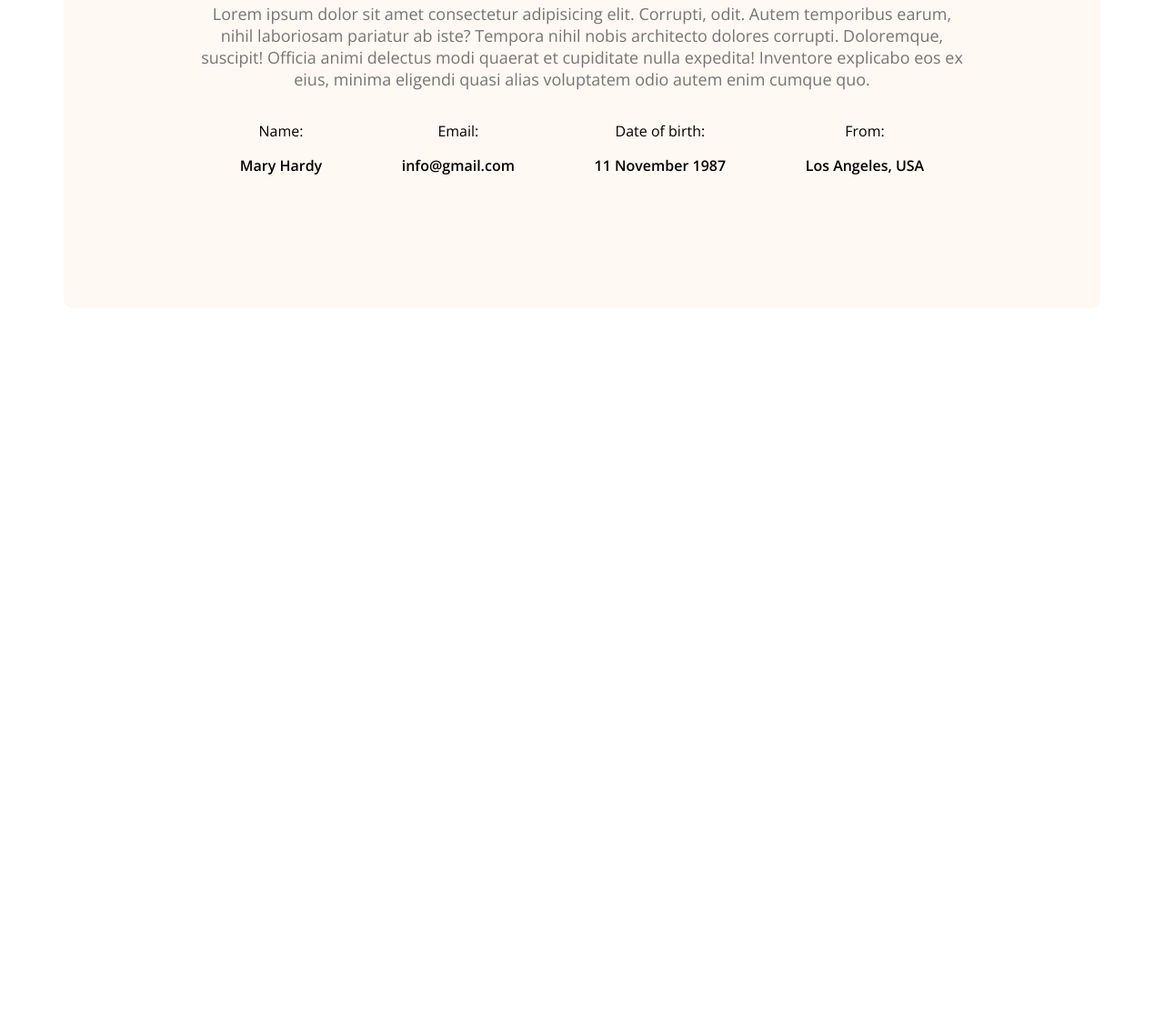
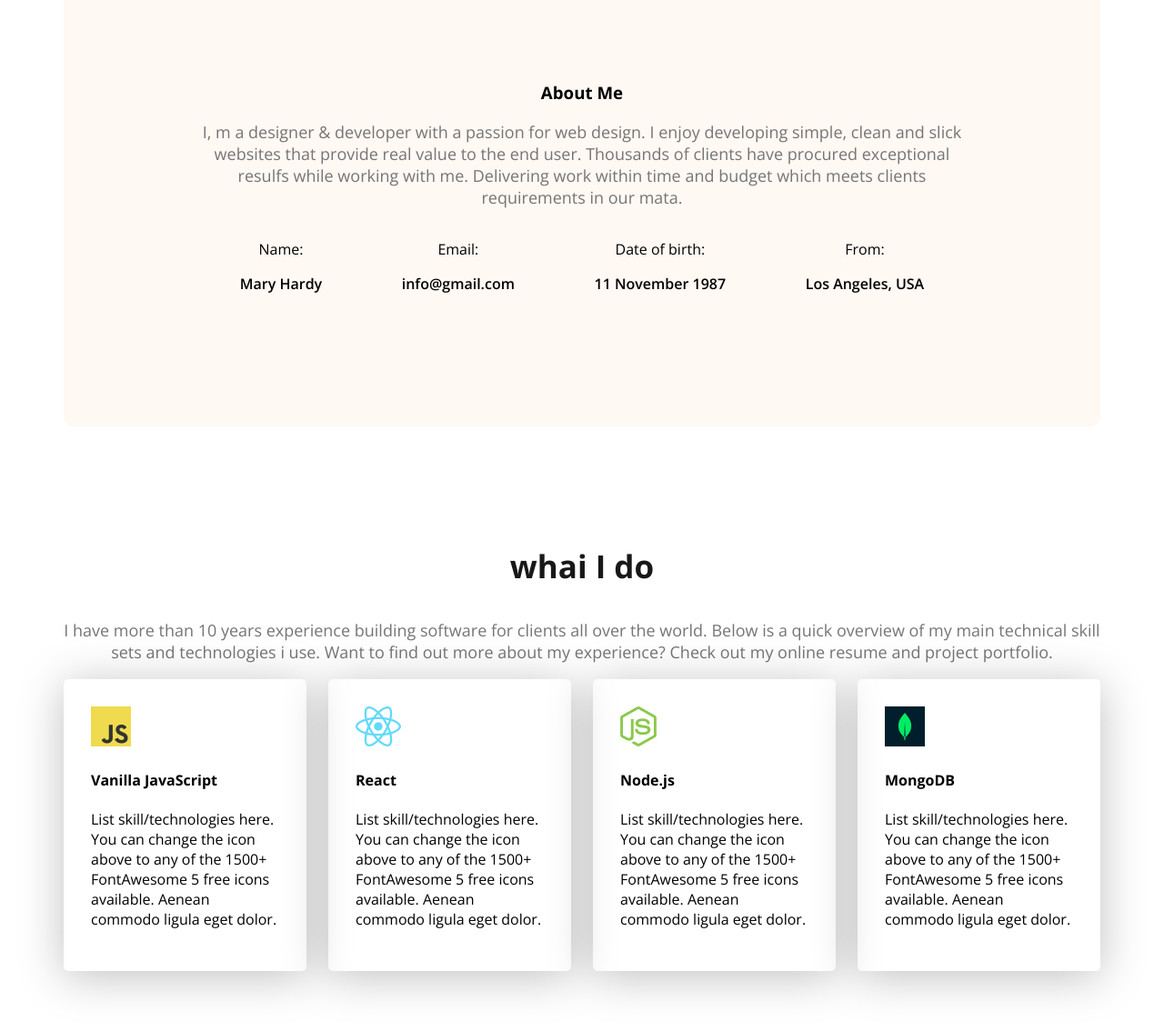
Before and after one commit to MDSainulIslam/portfolio_website, a plain HTML site: page index.html in a window 1280 px wide. Shown: the part 1112-2246 px from the top of the page at 91% size. Before the commit the page ends 1459 px from the top, so only its background shows below. Drawn offline with nearby package versions, Linux system fonts and the light colour scheme.

Commit message:
skill section style

```diff
--- a/index.html
+++ b/index.html
@@ -40,7 +40,7 @@
         <section class="about secondary-bg">
             <h3 class="about-title">About Me</h3>
             <p class="section-description">
-                Lorem ipsum dolor sit amet consectetur adipisicing elit. Corrupti, odit. Autem temporibus earum, nihil laboriosam pariatur ab iste? Tempora nihil nobis architecto dolores corrupti. Doloremque, suscipit! Officia animi delectus modi quaerat et cupiditate nulla expedita! Inventore explicabo eos ex eius, minima eligendi quasi alias voluptatem odio autem enim cumque quo.
+                I, m a designer & developer with a passion for web design. I enjoy developing simple, clean and slick websites that provide real value to the end user. Thousands of clients have procured exceptional resulfs while working with me. Delivering work within time and budget which meets clients requirements in our mata.
             </p>
             <div class="about-items">
                 <!-- .about-item*4>p.item-title+p.item-description -->
@@ -63,6 +63,50 @@
             </div>
         </section>
 
+        <!-- what i do section start -->
+         <section class="skills">
+            <h3 class="section-title text-center">whai I do</h3>
+            <p class="section-description text-center">I have more than 10 years experience building software for clients all over the world. Below is a quick overview of my main technical skill sets and technologies i use. Want to find out more about my experience? Check out my online resume and project portfolio.
+            </p>
+
+            <div class="skills-container">
+                <!-- .skill*4>p+h4.skill-title+p.skill-description -->
+                <div class="skill">
+                    <img src="images/icons/js.png" alt="">
+                    <h4 class="skill-title">Vanilla JavaScript</h4>
+
+                    <p class="skill-description">List skill/technologies here. You can change the icon above to any of the 1500+ FontAwesome 5 free icons available. Aenean commodo ligula eget dolor.
+
+                    </p>
+                </div>
+
+                <div class="skill">
+                    <img src="images/icons/react.png" alt="">
+                    <h4 class="skill-title">React</h4>
+                    <p class="skill-description">List skill/technologies here. You can change the icon above to any of the 1500+ FontAwesome 5 free icons available. Aenean commodo ligula eget dolor.
+                    </p>
+                </div>
+
+                <div class="skill">
+                    <img src="images/icons/nodejs.png" alt="">
+                    <h4 class="skill-title">Node.js</h4>
+                    <p class="skill-description">List skill/technologies here. You can change the icon above to any of the 1500+ FontAwesome 5 free icons available. Aenean commodo ligula eget dolor.
+                    </p>
+                </div>
+
+                <div class="skill">
+                    <img src="images/icons/mongo.png" alt="">
+                    <h4 class="skill-title">MongoDB</h4>
+                    <p class="skill-description">List skill/technologies here. You can change the icon above to any of the 1500+ FontAwesome 5 free icons available. Aenean commodo ligula eget dolor.
+                    </p>
+                </div>
+
+
+            </div>
+
+
+         </section>
+
     </main>
 
     <footer>
--- a/styles/portfolio.css
+++ b/styles/portfolio.css
@@ -40,6 +40,11 @@ color:#FD6E0A;
 .secondary-bg{
     background-color: #FFF8F3;
 }
+.text-center{
+    text-align:center;
+}
+
+
 
 
 /* header style */
@@ -108,6 +113,10 @@ main{
     max-width:1140px;
     margin:0 auto;
 }
+main section{
+    margin-top:130px;
+    margin-bottom:130px;
+}
 
 /* about styles */
 .about{
@@ -125,3 +134,15 @@ main{
     font-weight:600;
 
 }
+
+
+/* skills section style */
+.skills-container{
+    display:flex;
+    gap:24px;
+}
+.skill{
+    padding:30px;
+    border-radius: 5px;
+    box-shadow:0px 6px 50px 0px rgba(0, 0, 0, 0.25);
+}
```
